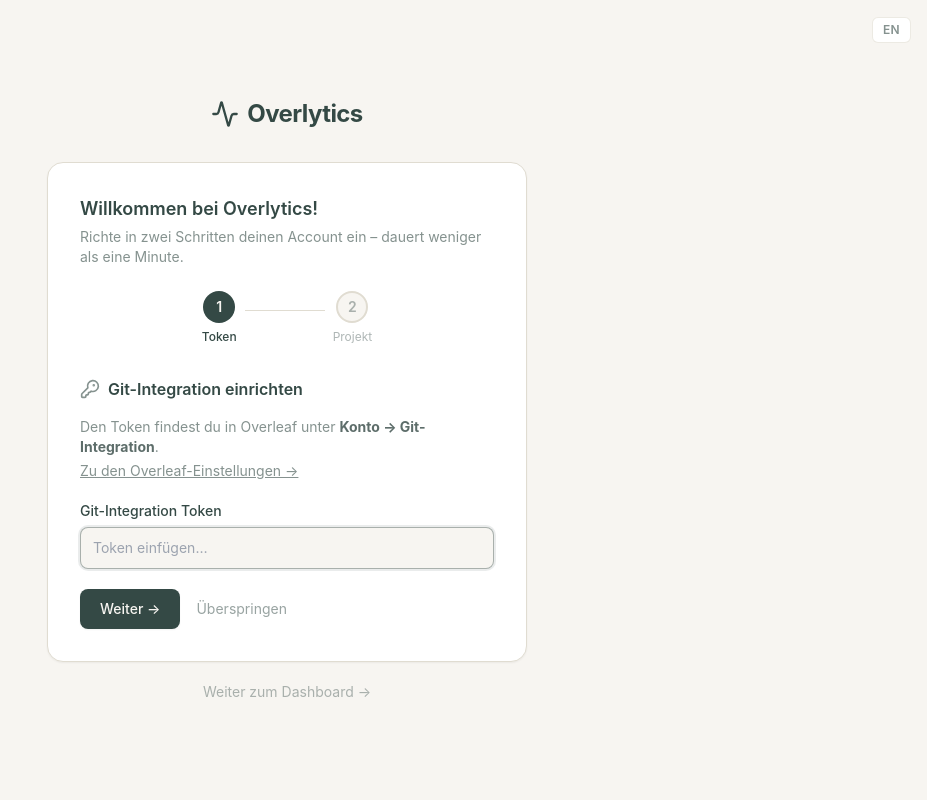
After one commit to AnemoCode/aenderung-durch-austausch, a Django app: page /welcome/ in a window 1280 px wide. The commit adds this page. Shown: the whole page, without its empty margins (353-1280 px from the left). Run offline with Django 5.2, Linux system fonts and the light colour scheme; the visitor is signed in with stand-in values (Sample User, id 1); data that the repository does not hold is empty; parts of the project's set-up code (start-up, migrations or seed data) failed here and were passed over; some libraries are stand-ins or nearby versions.

Commit message:
Onboarding process

```diff
--- a/apps/accounts/views.py
+++ b/apps/accounts/views.py
@@ -12,7 +12,7 @@
         if form.is_valid():
             user = form.save()
             login(request, user)
-            return redirect('dashboard:index')
+            return redirect('dashboard:onboarding')
     else:
         form = RegistrationForm()
     return render(request, 'accounts/register.html', {'form': form})
--- /dev/null
+++ b/apps/dashboard/context_processors.py
@@ -0,0 +1,17 @@
+from .models import Project
+
+
+def onboarding(request):
+    """Inject the first incomplete onboarding step (1 or 2) into every template context."""
+    if not request.user.is_authenticated:
+        return {}
+
+    has_token = bool(request.user.overleaf_token)
+    if not has_token:
+        return {'onboarding_step': 1}
+
+    has_project = Project.objects.filter(owner=request.user).exists()
+    if not has_project:
+        return {'onboarding_step': 2}
+
+    return {}
--- a/apps/dashboard/urls.py
+++ b/apps/dashboard/urls.py
@@ -5,6 +5,9 @@
 app_name = 'dashboard'
 
 urlpatterns = [
+    # Onboarding
+    path('welcome/', views.OnboardingView.as_view(), name='onboarding'),
+
     # Overview
     path('', views.DashboardView.as_view(), name='index'),
     path('settings/', views.SettingsView.as_view(), name='settings'),
--- a/apps/dashboard/views/__init__.py
+++ b/apps/dashboard/views/__init__.py
@@ -1,4 +1,4 @@
-from .dashboard import DashboardView, SettingsView, SyncAllView, SyncProjectView
+from .dashboard import DashboardView, OnboardingView, SettingsView, SyncAllView, SyncProjectView
 from .groups import (
     AddMemberView,
     AddProjectView,
--- a/apps/dashboard/views/dashboard.py
+++ b/apps/dashboard/views/dashboard.py
@@ -6,10 +6,12 @@
 from django.db.models import OuterRef, Q, Subquery, Sum
 from django.utils.translation import gettext as _, ngettext
 from django.shortcuts import get_object_or_404, redirect, render
+from django.urls import reverse
 from django.utils import timezone
 from django.views import View
 from django.views.generic import TemplateView
 
+from ..forms import ProjectForm
 from ..models import Project, ProjectGroup, ProjectSnapshot
 from ..tasks import sync_project
 
@@ -172,7 +174,6 @@
 
         # Redirect back preserving filter state
         from urllib.parse import urlencode
-        from django.urls import reverse
         params = {}
         if selected_project_ids:
             params['projects'] = selected_project_ids
@@ -201,6 +202,61 @@
               'Ergebnisse erscheinen in wenigen Sekunden.') % {'name': project.name},
         )
         return redirect('dashboard:index')
+
+
+class OnboardingView(LoginRequiredMixin, View):
+    template_name = 'dashboard/onboarding.html'
+
+    def get(self, request):
+        has_token   = bool(request.user.overleaf_token)
+        has_project = Project.objects.filter(owner=request.user).exists()
+
+        if has_token and has_project:
+            return redirect('dashboard:index')
+
+        force_step2  = request.GET.get('step') == '2'
+        current_step = 2 if (force_step2 or has_token) else 1
+
+        return render(request, self.template_name, {
+            'current_step': current_step,
+            'has_token':    has_token,
+            'form':         ProjectForm() if current_step == 2 else None,
+        })
+
+    def post(self, request):
+        step = request.POST.get('step')
+
+        if step == '1':
+            token = request.POST.get('overleaf_token', '').strip()
+            if token:
+                request.user.overleaf_token = token
+                request.user.save(update_fields=['overleaf_token'])
+                return redirect(reverse('dashboard:onboarding') + '?step=2')
+            return render(request, self.template_name, {
+                'current_step': 1,
+                'has_token':    False,
+                'form':         None,
+                'token_error':  _('Bitte gib einen gültigen Token ein.'),
+            })
+
+        if step == '2':
+            form = ProjectForm(request.POST)
+            if form.is_valid():
+                project = form.save(commit=False)
+                project.owner = request.user
+                project.save()
+                messages.success(
+                    request,
+                    _('Projekt „%(name)s" wurde angelegt.') % {'name': project.name},
+                )
+                return redirect('dashboard:index')
+            return render(request, self.template_name, {
+                'current_step': 2,
+                'has_token':    True,
+                'form':         form,
+            })
+
+        return redirect('dashboard:onboarding')
 
 
 class SettingsView(LoginRequiredMixin, View):
--- a/overlytics/settings.py
+++ b/overlytics/settings.py
@@ -96,6 +96,7 @@
                 'django.template.context_processors.request',
                 'django.contrib.auth.context_processors.auth',
                 'django.contrib.messages.context_processors.messages',
+                'apps.dashboard.context_processors.onboarding',
             ],
         },
     },
--- /dev/null
+++ b/templates/dashboard/onboarding.html
@@ -0,0 +1,209 @@
+{% load i18n %}
+{% get_current_language as CURRENT_LANG %}
+<!DOCTYPE html>
+<html lang="{{ CURRENT_LANG }}">
+<head>
+    <meta charset="UTF-8">
+    <meta name="viewport" content="width=device-width, initial-scale=1.0">
+    <title>Overlytics – {% trans "Willkommen" %}</title>
+    {% include 'includes/head.html' %}
+</head>
+<body class="min-h-screen bg-cream flex items-center justify-center font-sans text-forest">
+
+    {# Language switcher (top-right) #}
+    <div class="fixed top-4 right-4">
+        <form action="{% url 'set_language' %}" method="post">
+            {% csrf_token %}
+            <input type="hidden" name="next" value="{{ request.path }}">
+            <input type="hidden" name="language" value="{% if CURRENT_LANG == 'de' %}en{% else %}de{% endif %}">
+            <button type="submit"
+                    class="text-xs font-semibold tracking-wide text-forest/60 hover:text-forest border border-beige/60 hover:border-forest/30 px-2.5 py-1 rounded-md transition-colors bg-white">
+                {% if CURRENT_LANG == 'de' %}EN{% else %}DE{% endif %}
+            </button>
+        </form>
+    </div>
+
+    <div class="w-full max-w-lg px-4 py-10">
+
+        {# Logo #}
+        <div class="flex items-center justify-center gap-2 mb-8">
+            <i data-lucide="activity" class="w-7 h-7 text-forest"></i>
+            <span class="text-2xl font-bold tracking-tight text-forest">Overlytics</span>
+        </div>
+
+        {# Card #}
+        <div class="bg-white rounded-2xl border border-beige shadow-sm p-8">
+
+            {# Header #}
+            <h1 class="text-lg font-semibold text-forest mb-1">{% trans "Willkommen bei Overlytics!" %}</h1>
+            <p class="text-sm text-forest/60 mb-6">
+                {% trans "Richte in zwei Schritten deinen Account ein – dauert weniger als eine Minute." %}
+            </p>
+
+            {# Progress indicator #}
+            <div class="flex items-center justify-center gap-0 mb-8">
+                {# Step 1 bubble #}
+                <div class="flex flex-col items-center gap-1.5">
+                    <div class="w-8 h-8 rounded-full flex items-center justify-center text-sm font-semibold
+                                {% if current_step == 1 %}bg-forest text-cream{% else %}bg-forest text-cream{% endif %}">
+                        {% if current_step == 2 %}
+                            <i data-lucide="check" class="w-4 h-4"></i>
+                        {% else %}
+                            1
+                        {% endif %}
+                    </div>
+                    <span class="text-xs {% if current_step == 1 %}text-forest font-medium{% else %}text-forest/50{% endif %}">
+                        {% trans "Token" %}
+                    </span>
+                </div>
+
+                {# Connector #}
+                <div class="w-20 border-t border-beige mb-4 mx-2"></div>
+
+                {# Step 2 bubble #}
+                <div class="flex flex-col items-center gap-1.5">
+                    <div class="w-8 h-8 rounded-full flex items-center justify-center text-sm font-semibold border-2
+                                {% if current_step == 2 %}bg-forest text-cream border-forest{% else %}bg-cream text-forest/40 border-beige{% endif %}">
+                        2
+                    </div>
+                    <span class="text-xs {% if current_step == 2 %}text-forest font-medium{% else %}text-forest/40{% endif %}">
+                        {% trans "Projekt" %}
+                    </span>
+                </div>
+            </div>
+
+            {# ── STEP 1: Token ── #}
+            {% if current_step == 1 %}
+            <div class="flex items-center gap-2 mb-4">
+                <i data-lucide="key-round" class="w-5 h-5 text-forest/60 flex-shrink-0"></i>
+                <h2 class="text-base font-semibold text-forest">{% trans "Git-Integration einrichten" %}</h2>
+            </div>
+            <p class="text-sm text-forest/60 mb-1">
+                {% trans "Den Token findest du in Overleaf unter" %}
+                <strong class="text-forest/80">{% trans "Konto → Git-Integration" %}</strong>.
+            </p>
+            <p class="text-sm text-forest/60 mb-5">
+                <a href="https://www.overleaf.com/user/settings#token-access"
+                   target="_blank" rel="noopener"
+                   class="underline hover:text-forest transition-colors">
+                    {% trans "Zu den Overleaf-Einstellungen →" %}
+                </a>
+            </p>
+
+            <form method="post" action="{% url 'dashboard:onboarding' %}" novalidate>
+                {% csrf_token %}
+                <input type="hidden" name="step" value="1">
+
+                <div class="mb-5">
+                    <label for="id_overleaf_token" class="block text-sm font-medium text-forest mb-1.5">
+                        {% trans "Git-Integration Token" %}
+                    </label>
+                    <input type="password"
+                           name="overleaf_token"
+                           id="id_overleaf_token"
+                           autocomplete="off"
+                           autofocus
+                           placeholder="{% trans "Token einfügen…" %}"
+                           class="w-full rounded-lg border px-3 py-2.5 text-sm text-forest
+                                  {% if token_error %}border-rose-400 bg-rose-50{% else %}border-beige bg-cream{% endif %}
+                                  focus:outline-none focus:border-forest/40 focus:ring-2 focus:ring-forest/10 transition">
+                    {% if token_error %}
+                    <p class="mt-1 text-xs text-rose-500">{{ token_error }}</p>
+                    {% endif %}
+                </div>
+
+                <div class="flex items-center gap-4">
+                    <button type="submit"
+                            class="bg-forest hover:bg-forest/90 text-cream font-medium text-sm px-5 py-2.5 rounded-lg transition-colors shadow-sm">
+                        {% trans "Weiter →" %}
+                    </button>
+                    <a href="{% url 'dashboard:onboarding' %}?step=2"
+                       class="text-sm text-forest/50 hover:text-forest transition-colors">
+                        {% trans "Überspringen" %}
+                    </a>
+                </div>
+            </form>
+            {% endif %}
+
+            {# ── STEP 2: Project ── #}
+            {% if current_step == 2 %}
+            <div class="flex items-center gap-2 mb-4">
+                <i data-lucide="folder-git-2" class="w-5 h-5 text-forest/60 flex-shrink-0"></i>
+                <h2 class="text-base font-semibold text-forest">{% trans "Erstes Projekt anlegen" %}</h2>
+            </div>
+            <p class="text-sm text-forest/60 mb-5">
+                {% trans "Die Git-URL deines Projekts findest du in Overleaf unter" %}
+                <strong class="text-forest/80">{% trans "Menü → Integration → Git" %}</strong>.
+            </p>
+
+            <form method="post" action="{% url 'dashboard:onboarding' %}" novalidate>
+                {% csrf_token %}
+                <input type="hidden" name="step" value="2">
+
+                {# Name #}
+                <div class="mb-4">
+                    <label for="id_name" class="block text-sm font-medium text-forest mb-1.5">
+                        {% trans "Projektname" %}
+                    </label>
+                    <input type="text"
+                           name="name"
+                           id="id_name"
+                           value="{{ form.name.value|default:'' }}"
+                           placeholder="{% trans "z. B. Masterarbeit_Physik" %}"
+                           autofocus
+                           class="w-full rounded-lg border px-3 py-2.5 text-sm text-forest
+                                  {% if form.name.errors %}border-rose-400 bg-rose-50{% else %}border-beige bg-cream{% endif %}
+                                  focus:outline-none focus:border-forest/40 focus:ring-2 focus:ring-forest/10 transition">
+                    {% for error in form.name.errors %}
+                    <p class="mt-1 text-xs text-rose-500">{{ error }}</p>
+                    {% endfor %}
+                </div>
+
+                {# Git URL #}
+                <div class="mb-6">
+                    <label for="id_git_url" class="block text-sm font-medium text-forest mb-1.5">
+                        {% trans "Overleaf Git-URL" %}
+                    </label>
+                    <input type="url"
+                           name="git_url"
+                           id="id_git_url"
+                           value="{{ form.git_url.value|default:'' }}"
+                           placeholder="https://git.overleaf.com/..."
+                           class="w-full rounded-lg border px-3 py-2.5 text-sm text-forest
+                                  {% if form.git_url.errors %}border-rose-400 bg-rose-50{% else %}border-beige bg-cream{% endif %}
+                                  focus:outline-none focus:border-forest/40 focus:ring-2 focus:ring-forest/10 transition">
+                    {% for error in form.git_url.errors %}
+                    <p class="mt-1 text-xs text-rose-500">{{ error }}</p>
+                    {% endfor %}
+                    <p class="mt-1.5 text-xs text-forest/40">
+                        {% trans "Die Git-URL findest du in Overleaf unter Menü → Integration → Git." %}
+                    </p>
+                </div>
+
+                <div class="flex items-center gap-4">
+                    <button type="submit"
+                            class="bg-forest hover:bg-forest/90 text-cream font-medium text-sm px-5 py-2.5 rounded-lg transition-colors shadow-sm">
+                        {% trans "Projekt anlegen →" %}
+                    </button>
+                    <a href="{% url 'dashboard:index' %}"
+                       class="text-sm text-forest/50 hover:text-forest transition-colors">
+                        {% trans "Überspringen" %}
+                    </a>
+                </div>
+            </form>
+            {% endif %}
+
+        </div>{# /card #}
+
+        {# Footer link #}
+        <p class="text-center text-sm text-forest/40 mt-5">
+            <a href="{% url 'dashboard:index' %}" class="hover:text-forest transition-colors">
+                {% trans "Weiter zum Dashboard →" %}
+            </a>
+        </p>
+
+    </div>
+
+    <script>lucide.createIcons();</script>
+</body>
+</html>
--- a/templates/dashboard/project_form.html
+++ b/templates/dashboard/project_form.html
@@ -51,7 +51,7 @@
                 <p class="mt-1 text-xs text-rose-500">{{ error }}</p>
                 {% endfor %}
                 <p class="mt-1.5 text-xs text-forest/40">
-                    {% trans "Die Git-URL findest du in Overleaf unter Menü → Git." %}
+                    {% trans "Die Git-URL findest du in Overleaf unter Menü → Integration → Git." %}
                 </p>
             </div>
 
--- a/templates/dashboard/settings.html
+++ b/templates/dashboard/settings.html
@@ -78,7 +78,7 @@
                                   focus:outline-none focus:border-forest/40 focus:ring-2 focus:ring-forest/10 transition mb-1.5">
                     <p class="text-xs text-forest/40 mb-4">
                         {% trans "Den Token findest du in Overleaf unter" %}
-                        <span class="font-medium text-forest/60">{% trans "Konto → Token-Zugriff" %}</span>.
+                        <span class="font-medium text-forest/60">{% trans "Konto → Git-Integration" %}</span>.
                     </p>
 
                     <div class="flex items-center gap-3">
@@ -119,7 +119,7 @@
                        class="w-full rounded-lg border border-beige bg-cream px-3 py-2.5 text-sm text-forest
                               focus:outline-none focus:border-forest/40 focus:ring-2 focus:ring-forest/10 transition mb-1.5">
                 <p class="text-xs text-forest/40 mb-4">
-                    {% blocktrans %}Den Token findest du in Overleaf unter <span class="font-medium text-forest/60">Konto → Token-Zugriff</span>.{% endblocktrans %}
+                    {% blocktrans %}Den Token findest du in Overleaf unter <span class="font-medium text-forest/60">Konto → Git-Integration</span>.{% endblocktrans %}
                 </p>
 
                 <button type="submit"
```
Also changed, not shown: templates/base.html (+28 -8 lines), locale/en/LC_MESSAGES/django.po, 1 other file.
